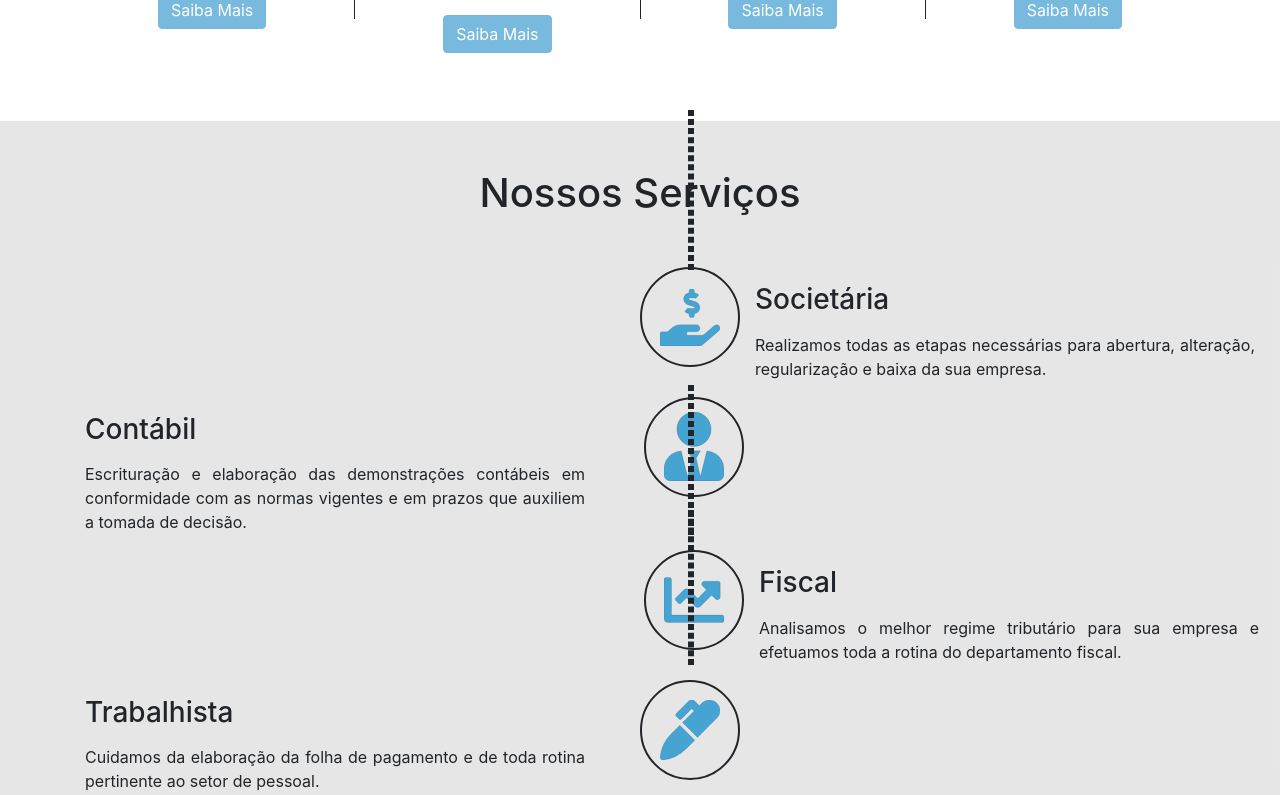
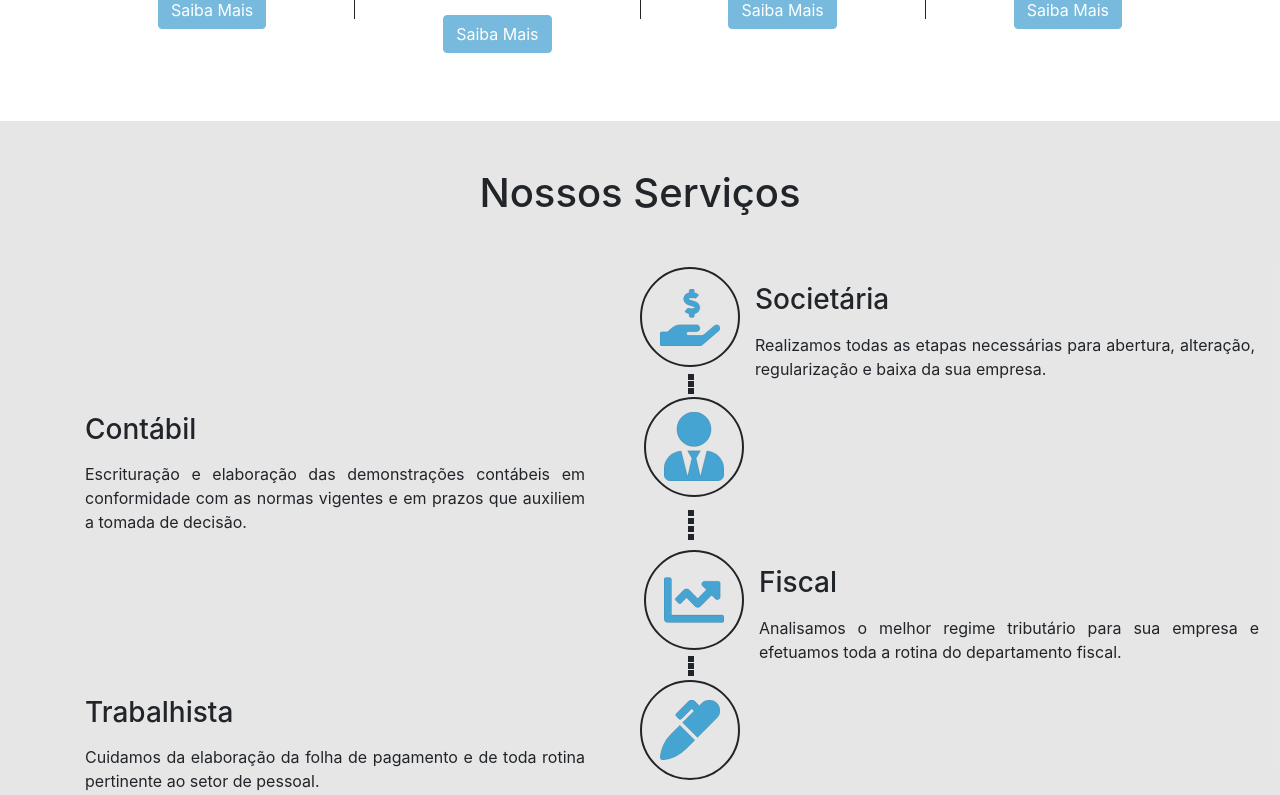
Before and after one commit to rbs2rbs/conciliare, a Django app: page / in a window 1280 px wide. Shown: the part 755-1550 px from the top of the page. Run offline with Django 3.2, Linux system fonts and the light colour scheme; parts of the project's set-up code (start-up, migrations or seed data) failed here and were passed over; some libraries are stand-ins or nearby versions.

Commit message:
Ajuste das imagens e das linhas pontilhadas dos servicoes

```diff
--- a/paginas/static/css/servicos.css
+++ b/paginas/static/css/servicos.css
@@ -66,17 +66,17 @@
 }
 
 .l1{
-    height: 160px;
-    margin-top: -440px;
+    height: 20px;
+    margin-top: -176px;
     /* margin-left: 618px; */
 }
 .l2{
-    height: 150px;
+    height: 30px;
     /* margin-left: 600px; */
-    margin-top: -165px;
+    margin-top: -40px;
 }
 .l3{
-    height: 155px;
-    margin-left: -52px;
+    height: 20px;
+    margin-top: -153px;
     /* margin-left: 600px; */
 }
```
Also changed, not shown: paginas/static/image/slide1.jpg, paginas/static/image/slide1_0.jpg (added), paginas/static/image/slide2.jpg, paginas/static/image/slide2_oo.jpg (added), 2 other files.
